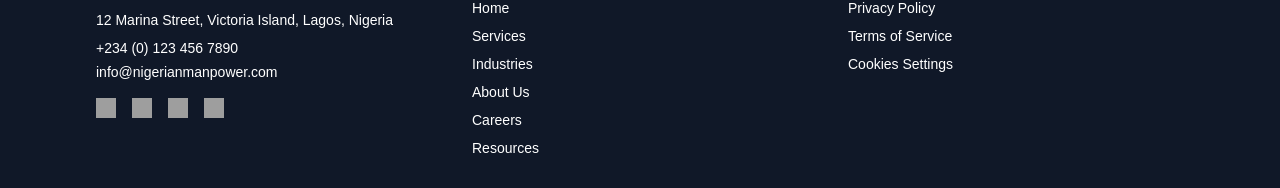
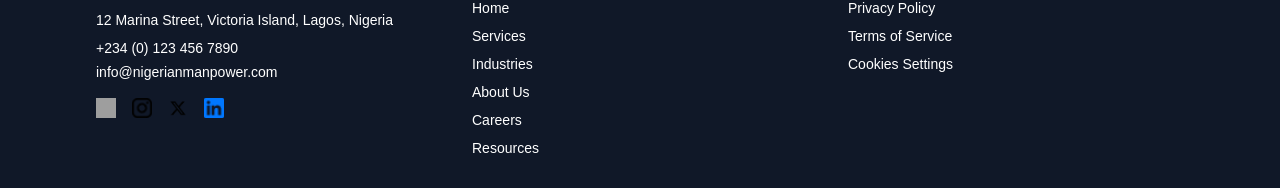
Before and after one commit to Kellytech-coder/Nigerian-Manpower-Solution, a Next.js app: page /about in a window 1280 px wide. Shown: the part 3454-3642 px from the top of the page. Built offline with nearby package versions, Linux system fonts and the light colour scheme; grey boxes are pictures that could not be loaded.

Commit message:
footer updated

```diff
--- a/app/components/about/Footer.tsx
+++ b/app/components/about/Footer.tsx
@@ -17,13 +17,13 @@ const Footer: React.FC = () => {
               <img src="/icons/facebook.svg" alt="Facebook" className="w-6 h-6 sm:w-5 sm:h-5" />
             </a>
             <a href="#" aria-label="Instagram">
-              <img src="/icons/instagram.svg" alt="Instagram" className="w-6 h-6 sm:w-5 sm:h-5" />
+              <img src="/images/instagram.png" alt="Instagram" className="w-6 h-6 sm:w-5 sm:h-5" />
             </a>
             <a href="#" aria-label="Twitter">
-              <img src="/icons/twitter.svg" alt="Twitter" className="w-6 h-6 sm:w-5 sm:h-5" />
+              <img src="/images/twitter.png" alt="Twitter" className="w-6 h-6 sm:w-5 sm:h-5" />
             </a>
             <a href="#" aria-label="LinkedIn">
-              <img src="/icons/linkedin.svg" alt="LinkedIn" className="w-6 h-6 sm:w-5 sm:h-5" />
+              <img src="/images/linkedin.png" alt="LinkedIn" className="w-6 h-6 sm:w-5 sm:h-5" />
             </a>
           </div>
         </div>
```
